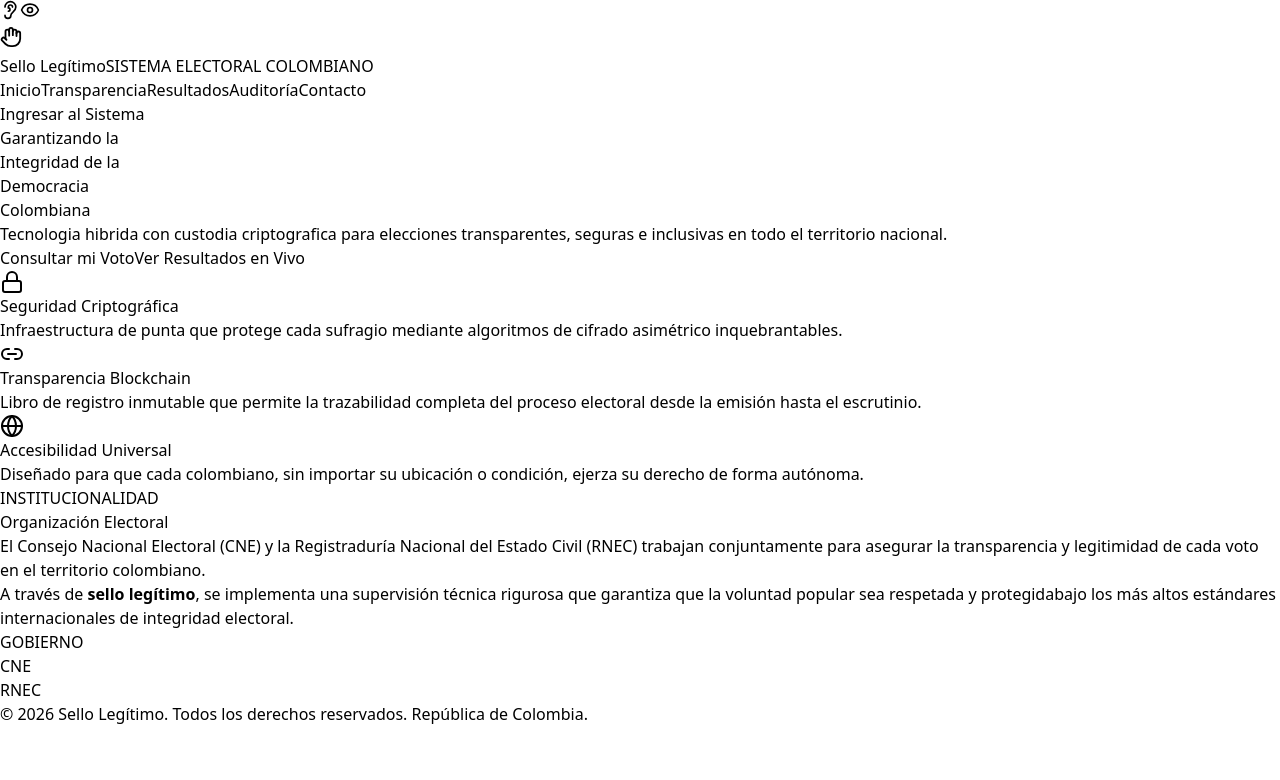
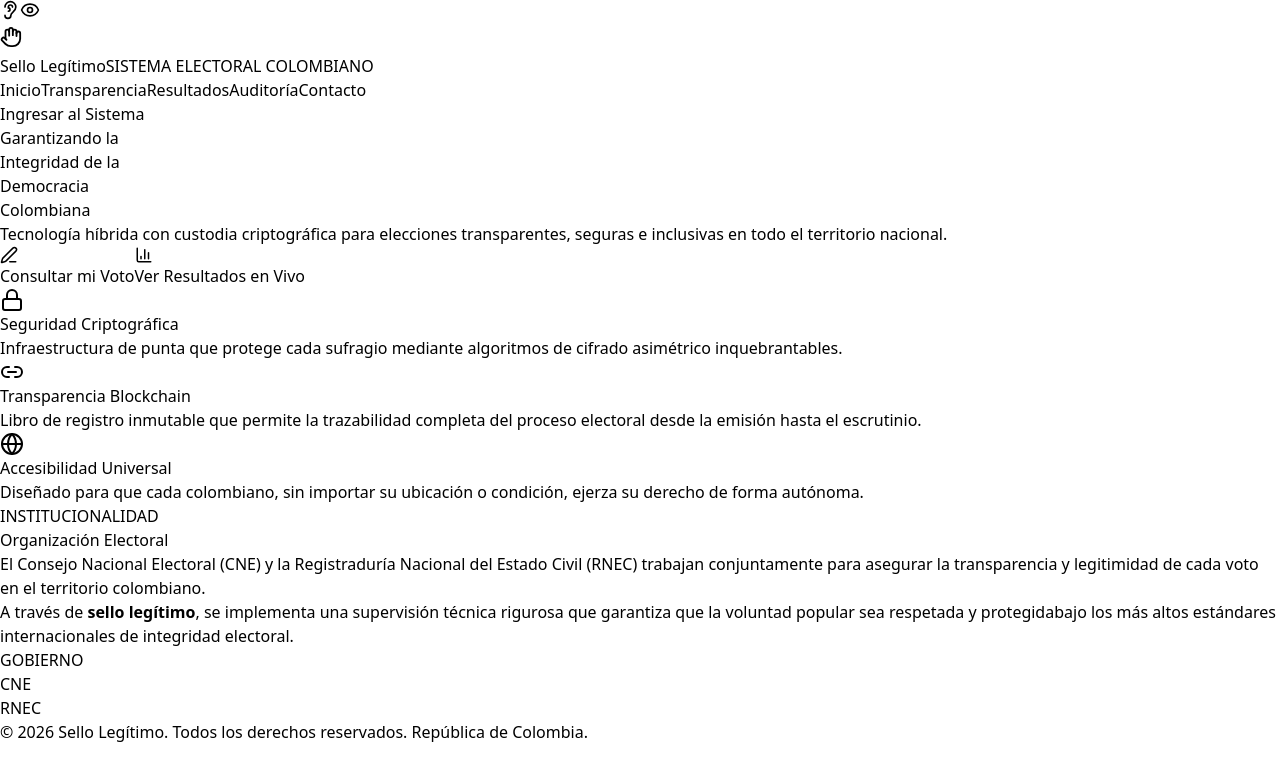
Before and after one commit to At-Sovereign-Technologies/sello-legitimo-frontend, a React (Vite) app: page / in a window 1280 px wide. Shown: the top 780 px of the page. Built offline with nearby package versions, Linux system fonts and the light colour scheme.

Commit message:
[UPDATE]: Hero.

```diff
--- a/src/components/Hero.tsx
+++ b/src/components/Hero.tsx
@@ -1,3 +1,5 @@
+import { BarChart3, PenLine } from "lucide-react"
+
 export default function Hero() {
   return (
     <section className="px-10 py-20 bg-white">
@@ -10,18 +12,24 @@ export default function Hero() {
       </h1>
 
       <p className="mt-6 text-gray-600 max-w-xl">
-        Tecnologia hibrida con custodia criptografica para elecciones transparentes,
+        Tecnología híbrida con custodia criptográfica para elecciones transparentes,
         seguras e inclusivas en todo el territorio nacional.
       </p>
 
       <div className="mt-8 flex gap-4">
-        <button className="bg-red-500 text-white px-6 py-3 rounded-lg">
+
+        {/* Botón 1 */}
+        <button className="flex items-center gap-2 bg-red-500 text-white px-6 py-3 rounded-lg hover:bg-red-600 transition">
+          <PenLine size={18} />
           Consultar mi Voto
         </button>
 
-        <button className="border px-6 py-3 rounded-lg">
+        {/* Botón 2 */}
+        <button className="flex items-center gap-2 border px-6 py-3 rounded-lg hover:bg-gray-100 transition">
+          <BarChart3 size={18} />
           Ver Resultados en Vivo
         </button>
+
       </div>
 
     </section>
```
